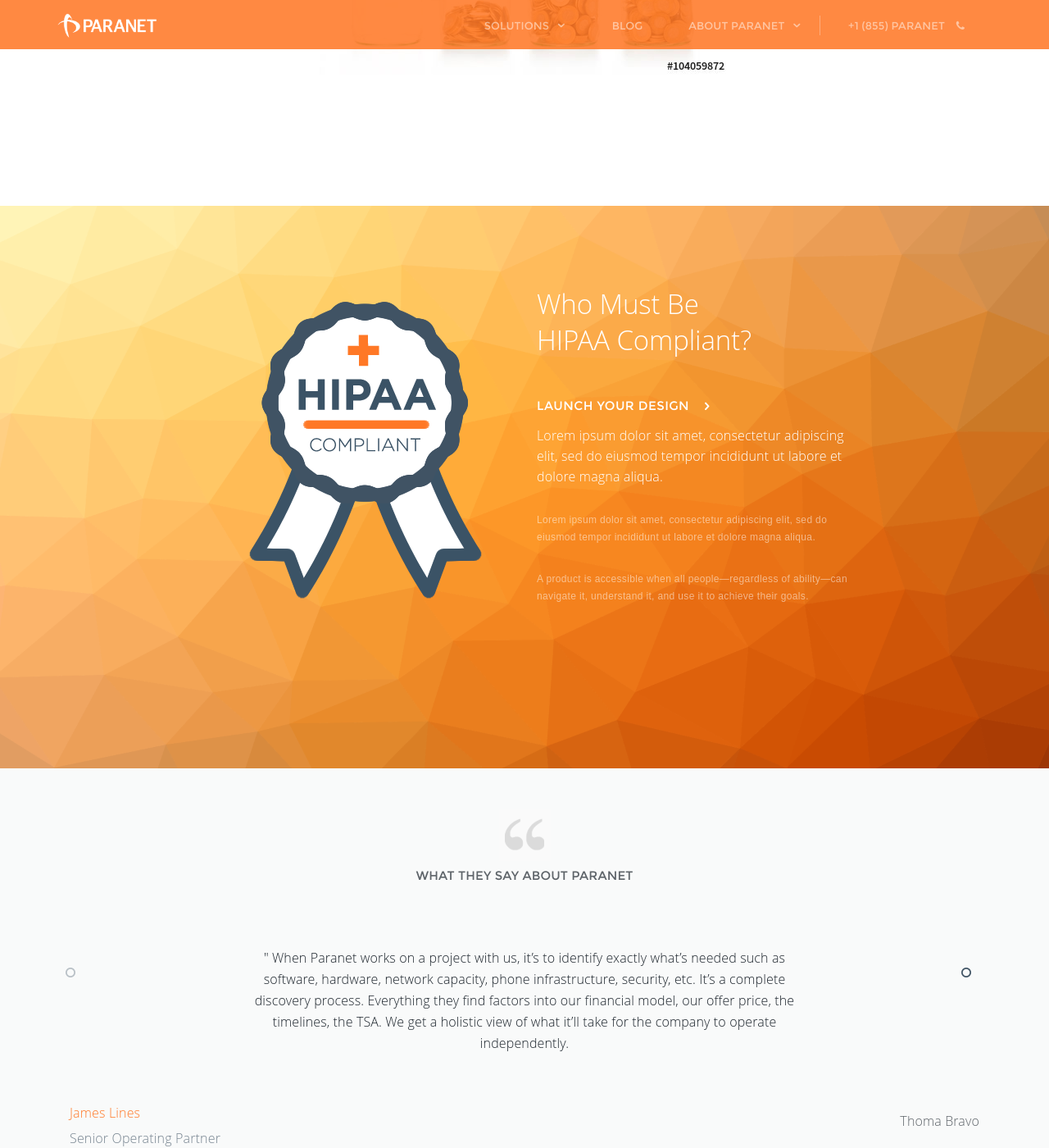
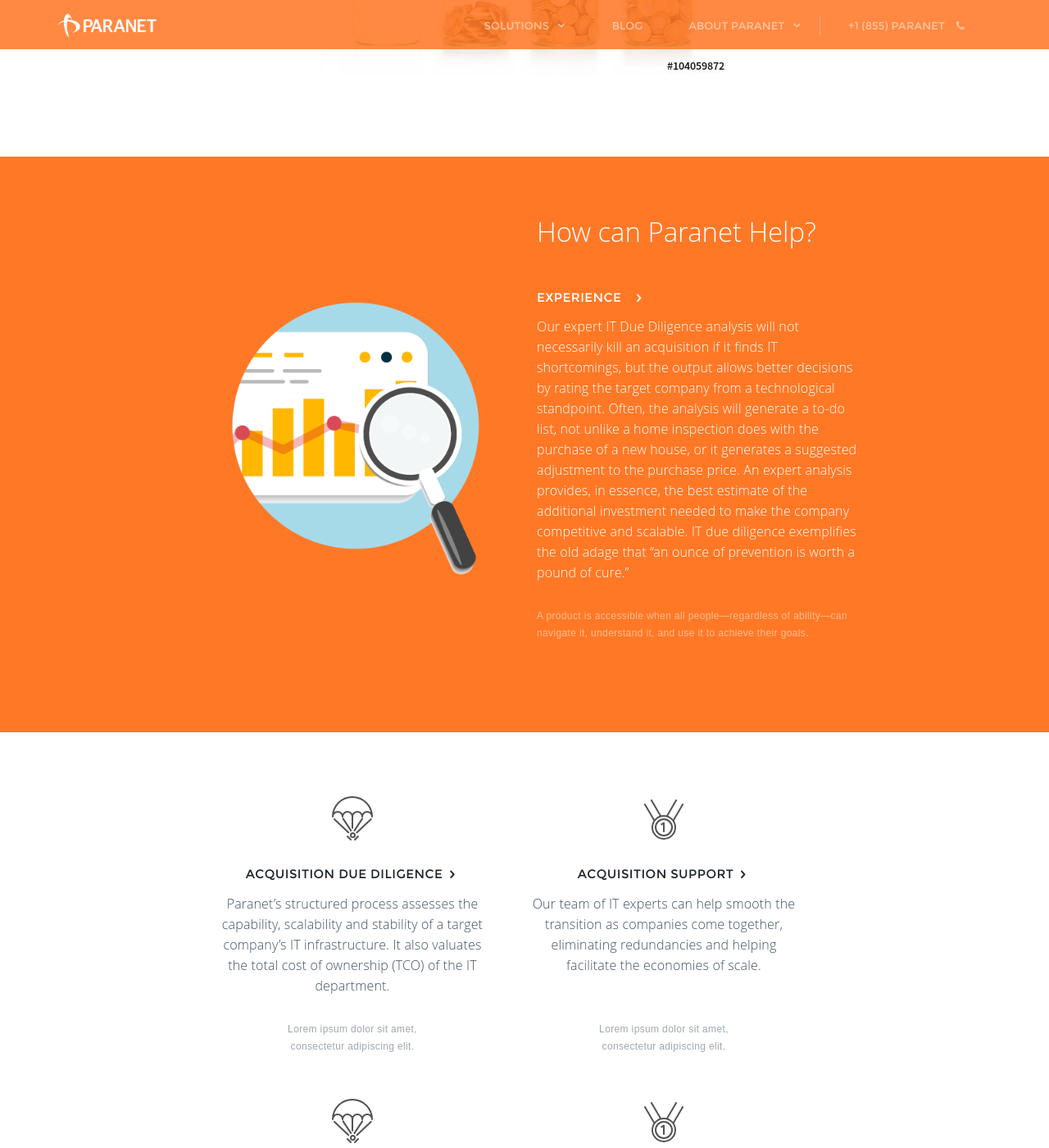
Before and after one commit to paranet/paranet.github.io, a Jekyll site: the page built from industry/private_equity.html, in a window 1280 px wide and 1400 px high, scrolled down 694 px. Shown: the whole window at 82% size. Built offline with Jekyll 4.4.1, drawn with Linux system fonts in a browser that asks for light colours; some web fonts are replaced; some of the changed text lies outside the part shown.

Commit message:
pe cleanup

```diff
--- a/industry/private_equity.html
+++ b/industry/private_equity.html
@@ -37,21 +37,86 @@
       <img src="/assets/images/equity.jpg" alt="" class="image-responsive-width md-image-responsive-height">
     </section>
 
-<section class="p-b-100 m-t-60" data-pages-bg-image="/assets/images/bkgds/orange-2.png" style="background-image: url('/assets/images/bkgds/orange-2.png');">
+<section class="p-b-100 p-t-60 bg-primary" >
       <div class="container-sm-height">
         <div class="row row-sm-height sm-m-l-15 sm-m-r-15">
           <div class="col-lg-2 col-md-1 hidden-sm"></div>
           <div class="col-sm-6 col-lg-4 col-md-5 col-sm-height col-middle sm-text-center">
-            <img class="p-r-40 m-t-10 xs-image-responsive-height sm-no-padding lazy loaded" src="/assets/images/hippa.png" alt="">
+            <img class="p-r-40 m-t-10 xs-image-responsive sm-no-padding lazy loaded" src="/assets/images/pe-review.png" alt="" style="height: 400px">
           </div>
           <div class="col-sm-6 col-sm-height col-middle col-lg-4 col-md-4 xs-text-center sm-p-l-30">
-            <h1 class="light md-no-margin sm-m-t-30 text-white">Who Must Be<br>HIPAA Compliant?</h1>
-            <h6 class="block-title m-t-50 text-white">launch your design <i class="pg-arrow_right m-l-10"></i></h6>
-            <p class="m-t-15 text-white">Lorem ipsum dolor sit amet, consectetur adipiscing elit, sed do eiusmod tempor incididunt ut labore et dolore magna aliqua.</p><p class="muted font-arial small-text m-t-30 text-white">Lorem ipsum dolor sit amet, consectetur adipiscing elit, sed do eiusmod tempor incididunt ut labore et dolore magna aliqua.</p>
+            <h1 class="light md-no-margin sm-m-t-30 text-white">How can Paranet Help?</h1>
+            <h6 class="block-title m-t-50 text-white">experience <i class="pg-arrow_right m-l-10"></i></h6>
+            <p class="m-t-15 text-white">Our expert IT Due Diligence analysis will not necessarily kill an acquisition if it finds IT shortcomings, but the output allows better decisions by rating the target company from a technological standpoint. Often, the analysis will generate a to-do list, not unlike a home inspection does with the purchase of a new house, or it generates a suggested adjustment to the purchase price.
+
+An expert analysis provides, in essence, the best estimate of the additional investment needed to make the company competitive and scalable. IT due diligence exemplifies the old adage that “an ounce of prevention is worth a pound of cure.”</p>
             <p class="muted font-arial small-text m-t-30 text-white">A product is accessible when all people—regardless of ability—can navigate it,
               understand it, and use it to achieve their goals.</p>
           </div>
           <div class="col-lg-2 col-md-1 hidden-sm"></div>
+        </div>
+      </div>
+    </section>
+
+    <section class="p-b-85 p-t-75 p-b-65 p-t-55 text-center">
+      <div class="container">
+        <div class="md-p-l-20 xs-no-padding clearfix m-b-40">
+          <div class="col-sm-4 no-padding col-sm-offset-2">
+            <div class="p-r-40 md-pr-30 xs-no-padding clearfix">
+              <img src="/assets/images/Parachute.svg" class="m-b-20" alt="">
+              <h6 class="block-title p-b-5">Acquisition Due Diligence <i class="pg-arrow_right"></i></h6>
+              <p class="m-b-30">Paranet’s structured process
+assesses the capability, scalability and stability of a
+target company’s IT infrastructure. It also valuates the
+total cost of ownership (TCO) of the IT department.</p>
+              <p class="muted font-arial small-text no-padding col-xs-6 col-xs-offset-3">Lorem ipsum dolor sit amet, consectetur adipiscing elit.</p>
+            </div>
+            <div class="visible-xs b-b b-grey-light m-t-30 m-b-30"></div>
+          </div>
+          <div class="col-sm-4 no-padding">
+            <div class="p-r-40 md-pr-30 xs-no-padding clearfix">
+              <img src="/assets/images/Prizemedalion.svg" class="m-b-20" alt="">
+              <h6 class="block-title p-b-5">Acquisition Support <i class="pg-arrow_right"></i></h6>
+              <p class="m-b-30">Our team of IT experts can help
+smooth the transition as companies come together,
+eliminating redundancies and helping facilitate the
+economies of scale.<br /><br /></p>
+              <p class="muted font-arial small-text no-padding col-xs-6 col-xs-offset-3">Lorem ipsum dolor sit amet, consectetur adipiscing elit.</p>
+            </div>
+            <div class="visible-xs b-b b-grey-light m-t-30 m-b-30"></div>
+          </div>
+
+        </div>
+
+        <div class="md-p-l-20 xs-no-padding clearfix">
+          <div class="col-sm-4 no-padding col-sm-offset-2">
+            <div class="p-r-40 md-pr-30 xs-no-padding clearfix">
+              <img src="/assets/images/Parachute.svg" class="m-b-20" alt="">
+              <h6 class="block-title p-b-5">Merger Due Diligence <i class="pg-arrow_right"></i></h6>
+              <p class="m-b-30">Paranet can help fully assess
+the costs, risks and other potential hang-ups of a
+proposed merger, whether in finance, management,
+infrastructure or operations. Integration issues can
+range from software compliance to regulatory concerns.<br /><br /><br /></p>
+              <p class="muted font-arial small-text no-padding col-xs-6 col-xs-offset-3">Lorem ipsum dolor sit amet, consectetur adipiscing elit.</p>
+            </div>
+            <div class="visible-xs b-b b-grey-light m-t-30 m-b-30"></div>
+          </div>
+          <div class="col-sm-4 no-padding">
+            <div class="p-r-40 md-pr-30 xs-no-padding clearfix">
+              <img src="/assets/images/Prizemedalion.svg" class="m-b-20" alt="">
+              <h6 class="block-title p-b-5">Carve-outs <i class="pg-arrow_right"></i></h6>
+              <p class="m-b-30">Effective collaboration between IT and
+business is critical during a carve-out. During divestiture
+or while companies are being separated, Paranet
+can help sort out the IT implications, prioritizing
+applications and data to be separated and determining
+IT restrictions and implications for functional areas.</p>
+              <p class="muted font-arial small-text no-padding col-xs-6 col-xs-offset-3">Lorem ipsum dolor sit amet, consectetur adipiscing elit.</p>
+            </div>
+            <div class="visible-xs b-b b-grey-light m-t-30 m-b-30"></div>
+          </div>
+
         </div>
       </div>
     </section>
@@ -93,7 +158,7 @@
             </div>
             <!-- END TESTIMONIAL -->
             <!-- BEGIN TESTIMONIAL -->
-            <div class="swiper-slide bg-transparent">
+            <!-- <div class="swiper-slide bg-transparent">
               <div class="container">
                 <div class="row">
                   <div class="col-sm-8 col-sm-offset-2">
@@ -112,10 +177,10 @@
                   </div>
                 </div>
               </div>
-            </div>
+            </div> -->
             <!-- END TESTIMONIAL -->
             <!-- BEGIN TESTIMONIAL -->
-            <div class="swiper-slide bg-transparent">
+            <!-- <div class="swiper-slide bg-transparent">
               <div class="container">
                 <div class="row">
                   <div class="col-sm-8 col-sm-offset-2">
@@ -134,7 +199,7 @@
                   </div>
                 </div>
               </div>
-            </div>
+            </div> -->
             <!-- END TESTIMONIAL -->
           </div>
           <!-- Add Navigation -->
@@ -168,23 +233,7 @@
                 <p class="font-arial fs-12 hint-text">We value your <strong>privacy</strong>. None of the details supplied will be shared with external parties</p>
               </form>
             </div>
-            <!-- <div class="col-sm-3 text-right xs-text-left">
-              <div class="demo-signature no-overflow">
-                <svg xmlns="http://www.w3.org/2000/svg" viewBox="34.924 351.353 580 159.86">
-                  <path fill="none" stroke="#020202" stroke-width="4.5" stroke-linecap="round" stroke-linejoin="round" d="M51.494,355.859c-0.361,6.059-0.928,154.471,0.112,139.244" data-length="141.47271728515625" data-speed="141" data-delay="100" stroke-dashoffset="0" stroke-dasharray="141.47271728515625,141.47271728515625" style="transition: stroke-dashoffset 141ms linear 100ms;"></path>
-                  <path fill="none" stroke="#020202" stroke-width="4.5" stroke-linecap="round" stroke-linejoin="round" d="M78.591,407.725c1.312,22.307-22.823,30.685-40.917,38.995v0.438c28.433,6.559,63.44,14.872,83.997,37.178" data-length="154.31793212890625" data-speed="154" data-delay="341" stroke-dashoffset="0" stroke-dasharray="154.31793212890625,154.31793212890625" style="transition: stroke-dashoffset 154ms linear 341ms;"></path>
-                  <path fill="none" stroke="#020202" stroke-width="4.5" stroke-linecap="round" stroke-linejoin="round" d="M107.581,428.161c-10.663-3.553-25.783,30.933-12.163,31.759c9.906,0.412,10.873-18.834,13.134-26.911 c-5.65,11.058,3.828,48.292,20.075,6.995c-11.509,10.832,17.602,55.514,27.12-39.959c-2.612,27.794-5.091,45.328,6.053,56.885 c9.493,9.906,24.097,5.309,26.899-6.503c9.349-39.39,2.886-89.151-4.863-88.502c-7.76,0.648-12.929,44.588-4.217,79.835 c2.759,11.161,9.906,22.289,23.114,24.354c14.859,2.475,13.208-12.385,17.335-21.466c1.238,5.367,1.238,11.971,7.842,12.795 c7.429,1.238,9.492-9.906,14.446-9.906c2.063,0,4.127,4.129,6.192,4.541c3.302,1.238,3.715-0.412,7.017-1.651 c19.812-6.19,17.879-0.059,38.517-0.059" data-length="643.4099731445312" data-speed="643" data-delay="595" stroke-dashoffset="0" stroke-dasharray="643.4099731445312,643.4099731445312" style="transition: stroke-dashoffset 643ms linear 595ms;"></path>
-                  <path fill="none" stroke="#020202" stroke-width="4.5" stroke-linecap="round" stroke-linejoin="round" d="M137.931,434.742c14.447-2.475,28.894-3.714,43.753-4.128" data-length="43.984588623046875" data-speed="20" data-delay="1338" stroke-dashoffset="0" stroke-dasharray="43.984588623046875,43.984588623046875" style="transition: stroke-dashoffset 20ms linear 1338ms;"></path>
-                  <path fill="none" stroke="#020202" stroke-width="4.5" stroke-linecap="round" stroke-linejoin="round" d="M323.739,390.271c7.861-15.198-23.06-13.102-28.826-1.571c-13.101,26.204,37.734,46.643,44.023,68.653 c9.435,33.017-49.264,34.063-67.605,21.487c-11.53-8.386-2.096-13.626,8.385-16.771" data-length="241.8621063232422" data-speed="241" data-delay="1458" stroke-dashoffset="0" stroke-dasharray="241.8621063232422,241.8621063232422" style="transition: stroke-dashoffset 241ms linear 1458ms;"></path>
-                  <path fill="none" stroke="#020202" stroke-width="4.5" stroke-linecap="round" stroke-linejoin="round" d="M355.25,448.722c-5.261,16.234,3.377,51.195,12.721,59.741c0,0,0.649-26.498-10.497-40.877" data-length="105.78922271728516" data-speed="105" data-delay="1799" stroke-dashoffset="0" stroke-dasharray="105.78922271728516,105.78922271728516" style="transition: stroke-dashoffset 105ms linear 1799ms;"></path>
-                  <path fill="none" stroke="#020202" stroke-width="4.5" stroke-linecap="round" stroke-linejoin="round" d="M366.466,462.687c6.728,0.814,33.816,1.509,39.618-16.217c5.733-17.524-34.122-12.104-46.724-6.919 c-4.088,1.683-12.966,5.606-12.708,12.208c0.535,13.62,37.153,12.974,56.324,8.02s23.665-9.646,25.908-14.53 c-4.859,0.813-5.232,10.987-1.495,14.243c4.86,4.069,6.729-2.442,9.718-6.104c0.747,3.256,1.494,6.104,2.989,8.952 c3.738-2.848,5.608-10.173,10.841-9.766c4.485,0,3.991,5.186,8.477,5.594c4.111,0.408,8.078-11.094,22.939-10.447 c-8.399-1.615-24.232,8.725-13.569,12.278c11.309,2.907,13.178-9.46,14.674-14.343c1.494-5.29,6.729-39.826,0.748-43.896 c-4.485-2.849-5.232,5.696-5.607,9.359c-1.12,11.395,2.617,32.093,10.093,40.64c7.476,8.952,26.537,12.207,32.892-1.628 c4.861-10.986-8.597-17.498-10.091-5.289c-2.99,23.195,22.56,15.073,30.566,7.922c13.571-12.116,11.147-86.235,2.259-86.761 c-8.071-0.478-24.718,94.514,36.346,102.269" data-length="776.9940795898438" data-speed="776" data-delay="2004" stroke-dashoffset="0" stroke-dasharray="776.9940795898438,776.9940795898438" style="transition: stroke-dashoffset 776ms linear 2004ms;"></path>
-                  <path fill="none" stroke="#020202" stroke-width="4.5" stroke-linecap="round" stroke-linejoin="round" d="M432.622,431.008c0.373-0.407,0.373-1.222,0.373-2.035" data-length="2.1104958057403564" data-speed="20" data-delay="2880" stroke-dashoffset="0" stroke-dasharray="2.1104958057403564,2.1104958057403564" style="transition: stroke-dashoffset 20ms linear 2880ms;"></path>
-                  <path fill="none" stroke="#020202" stroke-width="4.5" stroke-linecap="round" stroke-linejoin="round" d="M130.66,421.731c0.373-0.407,0.373-1.221,0.373-2.035" data-length="2.1105172634124756" data-speed="20" data-delay="3000" stroke-dashoffset="0" stroke-dasharray="2.1105172634124756,2.1105172634124756" style="transition: stroke-dashoffset 20ms linear 3000ms;"></path>
-                </svg>
-              </div>
-              <h6 class="font-montserrat text-uppercase hint-text fs-15">- Sir Henry Arthur</h6>
-            </div>
-          </div> -->
+
         </div>
       </div>
     </section>
```
Also changed, not shown: assets/images/pe-review.png (added).
